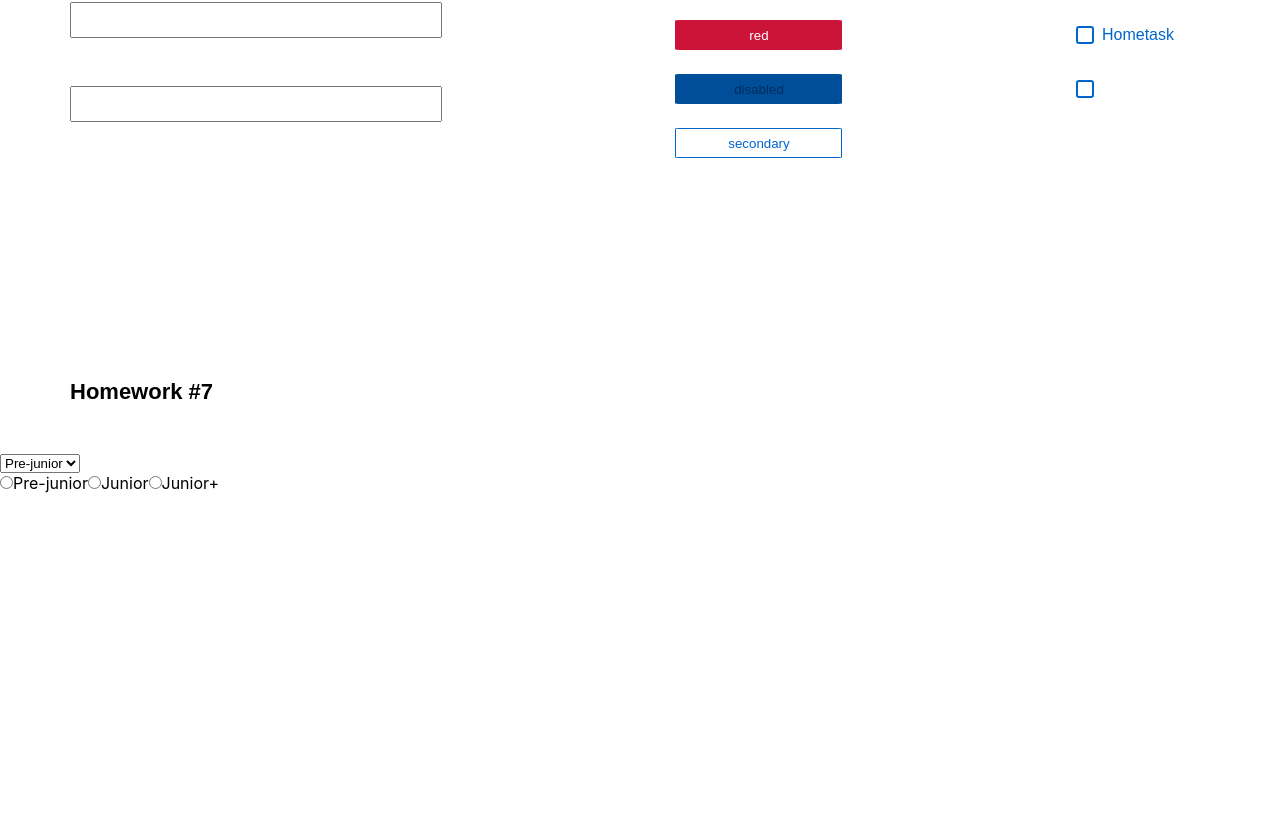
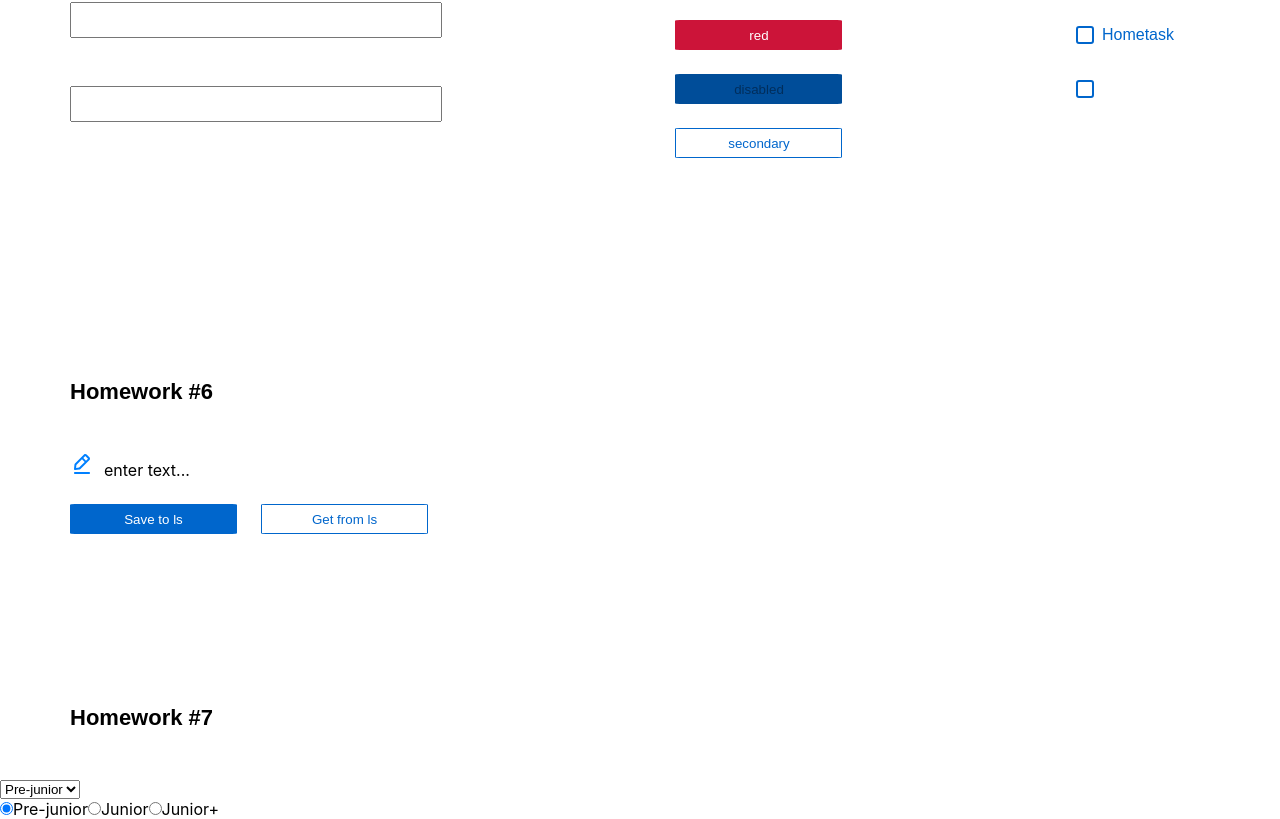
Before and after one commit to DmitriyVavilin/hws2-master, a React (Create React App) app: page /#/pre-junior in a window 1280 px wide. Shown: the part 1951-2770 px from the top of the page. Before the commit the page ends 2444 px from the top, so only its background shows below. Built offline with nearby package versions, Linux system fonts and the light colour scheme.

Commit message:
home_work 7

```diff
--- a/src/s1-main/App.tsx
+++ b/src/s1-main/App.tsx
@@ -2,6 +2,7 @@
 import s from './App.module.css'
 import HW5 from "../s2-homeworks/hw05/HW5";
 import HW7 from "../s2-homeworks/hw07/HW7";
+import HW6 from "../s2-homeworks/hw06/HW6";
 
 function App() {
     return (
@@ -13,6 +14,7 @@
 
             {/*при выполнении дз 5 и более - закомментировать здесь дз 1-4, так как они есть внутри дз 5*/}
             <HW5/>
+            <HW6/>
             <HW7/>
         </div>
     )
--- a/src/s2-homeworks/hw07/common/c5-SuperSelect/SuperSelect.tsx
+++ b/src/s2-homeworks/hw07/common/c5-SuperSelect/SuperSelect.tsx
@@ -35,9 +35,8 @@
 
     const onChangeCallback = (e: ChangeEvent<HTMLSelectElement>) => {
         // делают студенты
-        onChangeOption?.(+e.currentTarget.value)
-        onChange?.(e)
-
+             onChange?.(e)
+             onChangeOption?.(+e.currentTarget.value)
     }
 
     const finalSelectClassName = s.select + (className ? ' ' + className : '')
--- a/src/s2-homeworks/hw07/common/c6-SuperRadio/SuperRadio.tsx
+++ b/src/s2-homeworks/hw07/common/c6-SuperRadio/SuperRadio.tsx
@@ -31,8 +31,10 @@
                                                        ...restProps
                                                    }) => {
     const onChangeCallback = (e: ChangeEvent<HTMLInputElement>) => {
+
         // делают студенты
-            onChangeOption?.(+e.currentTarget.value)
+        onChange?.(e)
+        onChangeOption?.(+e.currentTarget.value)
 
     }
 
@@ -47,8 +49,8 @@
                     className={finalRadioClassName}
                     type={'radio'}
                     name={name}
-                    checked={o.checked}
-                    value={o.value}
+                    value={o.id}
+                    checked={o.id===value}
                     // name, checked, value делают студенты
 
                     onChange={onChangeCallback}
```
